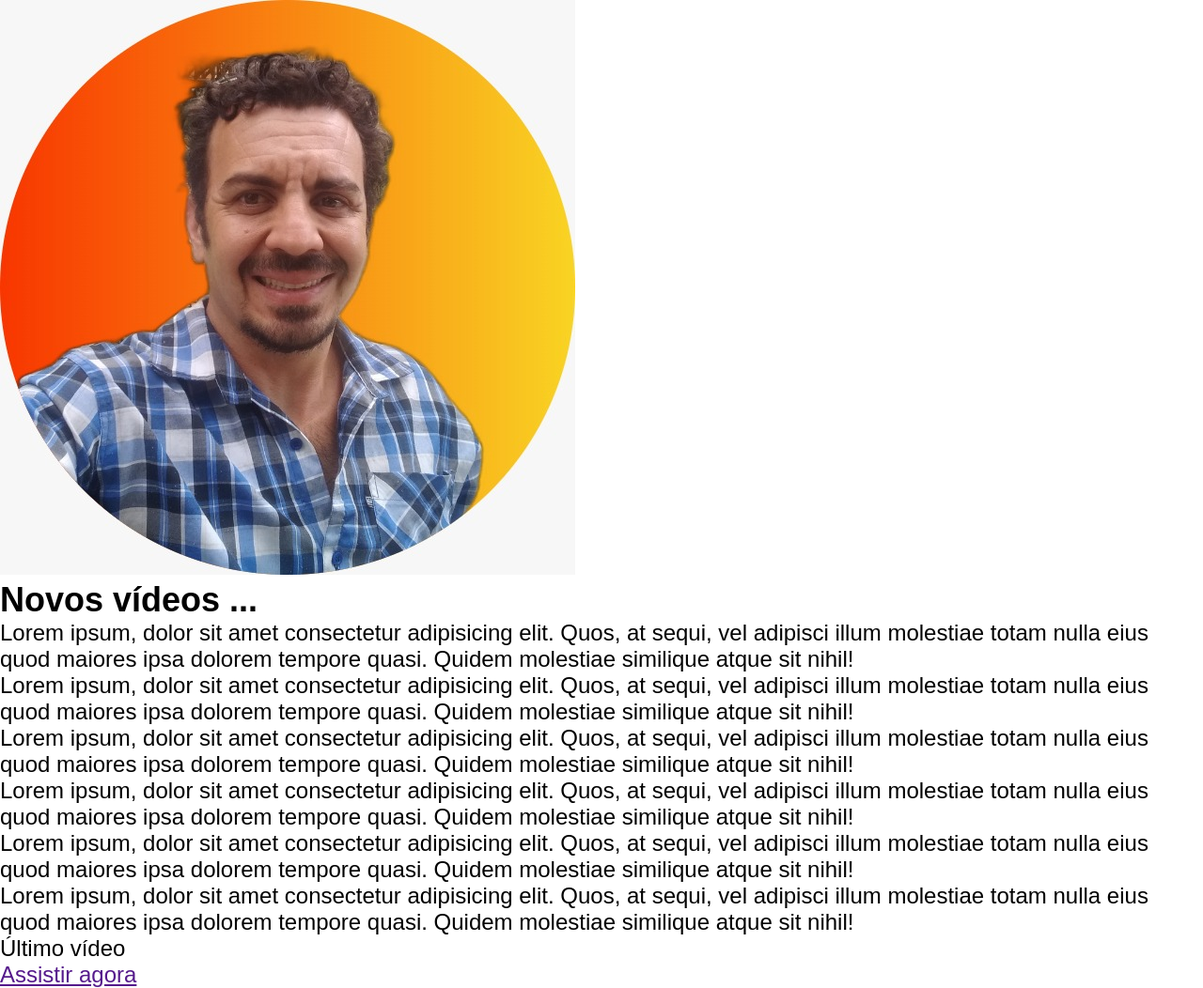
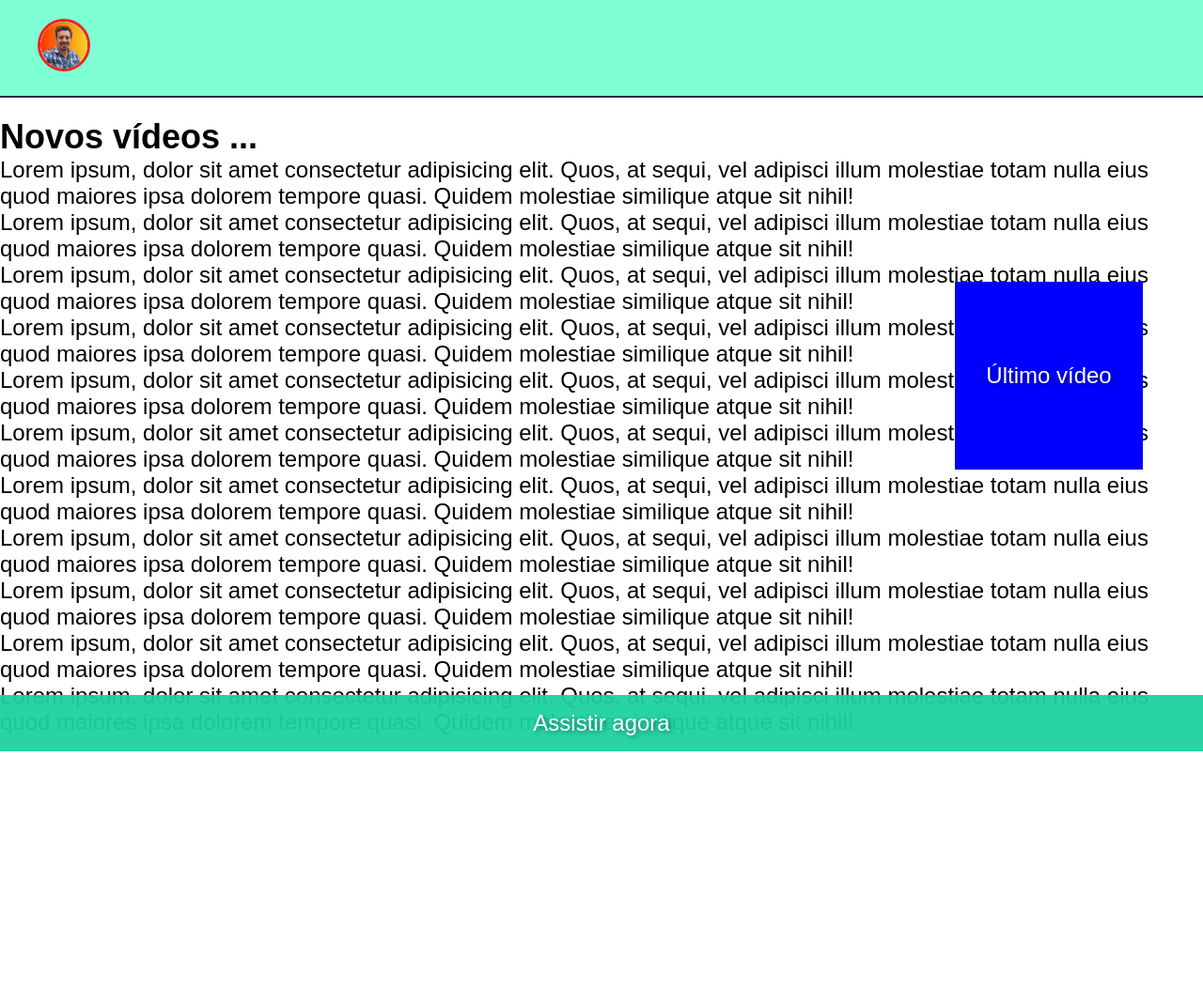
Before and after one commit to brunodyegoweb/Position-fixed, a plain HTML site: page index.html in a window 1280 px wide. Shown: the whole page at 94% size. After the commit the page ends 800 px from the top, so only its background shows below. Drawn offline with Linux system fonts and the light colour scheme.

Commit message:
Fim.
Projeto concluído

```diff
--- a/css/geral.css
+++ b/css/geral.css
@@ -0,0 +1,58 @@
+@charset "UTF-8";
+
+:root {
+    --tamanho-foto-perfi: 50px;
+}
+
+body {
+    padding-top: 125px;
+}
+
+.header {
+    position: fixed;
+    top: 0;
+    width: 100%;
+    box-sizing: border-box;
+    border-bottom: 2px solid #222f3e;
+    padding: 20px 40px;
+    margin-bottom: 30px;
+    background-color: #7fffd4;
+}
+
+.header-foto {
+    width: var(--tamanho-foto-perfi);
+    height: var(--tamanho-foto-perfi);
+    overflow: hidden;
+    border: 3px solid rgb(243, 32, 32);
+    border-radius: 100%;
+}
+
+.banner {
+    background-color: #0000ff;
+    width: 200px;
+    height: 200px;
+    line-height: 200px;
+    text-align: center;
+    color: #fff;
+    text-shadow: 2px 2px 5px rgba(0, 0, 0, 0.425);
+    position: fixed;
+    top: 50%;
+    right: 5%;
+    transform: translatey(-50%);
+}
+
+.button {
+    position: fixed;
+    right: 0;
+    bottom: 0;
+    display: block;
+    width: 100%;
+    height: 60px;
+    background-color: #1dd1a1;
+    opacity: 0.95;
+    line-height: 60px;
+    text-align: center;
+    color: #fff;
+    text-shadow: 2px 2px 5px rgba(0, 0, 0, 0.425);
+    text-decoration: none;
+}
--- a/index.html
+++ b/index.html
@@ -27,6 +27,11 @@
         <p>Lorem ipsum, dolor sit amet consectetur adipisicing elit. Quos, at sequi, vel adipisci illum molestiae totam nulla eius quod maiores ipsa dolorem tempore quasi. Quidem molestiae similique atque sit nihil!</p>
 
         <p>Lorem ipsum, dolor sit amet consectetur adipisicing elit. Quos, at sequi, vel adipisci illum molestiae totam nulla eius quod maiores ipsa dolorem tempore quasi. Quidem molestiae similique atque sit nihil!</p>
+        <p>Lorem ipsum, dolor sit amet consectetur adipisicing elit. Quos, at sequi, vel adipisci illum molestiae totam nulla eius quod maiores ipsa dolorem tempore quasi. Quidem molestiae similique atque sit nihil!</p>
+        <p>Lorem ipsum, dolor sit amet consectetur adipisicing elit. Quos, at sequi, vel adipisci illum molestiae totam nulla eius quod maiores ipsa dolorem tempore quasi. Quidem molestiae similique atque sit nihil!</p>
+        <p>Lorem ipsum, dolor sit amet consectetur adipisicing elit. Quos, at sequi, vel adipisci illum molestiae totam nulla eius quod maiores ipsa dolorem tempore quasi. Quidem molestiae similique atque sit nihil!</p>
+        <p>Lorem ipsum, dolor sit amet consectetur adipisicing elit. Quos, at sequi, vel adipisci illum molestiae totam nulla eius quod maiores ipsa dolorem tempore quasi. Quidem molestiae similique atque sit nihil!</p>
+        <p>Lorem ipsum, dolor sit amet consectetur adipisicing elit. Quos, at sequi, vel adipisci illum molestiae totam nulla eius quod maiores ipsa dolorem tempore quasi. Quidem molestiae similique atque sit nihil!</p>
     </article>
     <aside class="banner">
         Último vídeo
```
